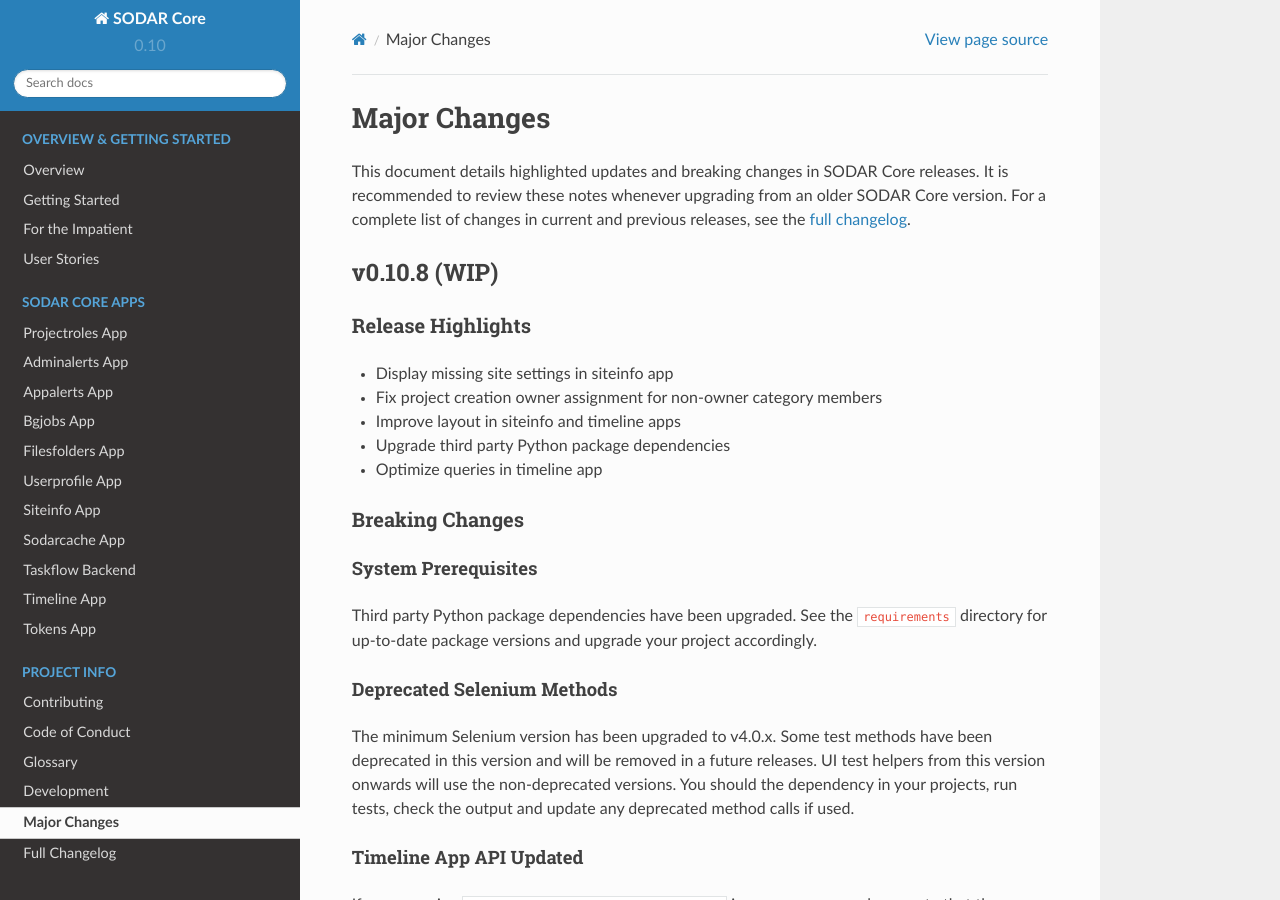
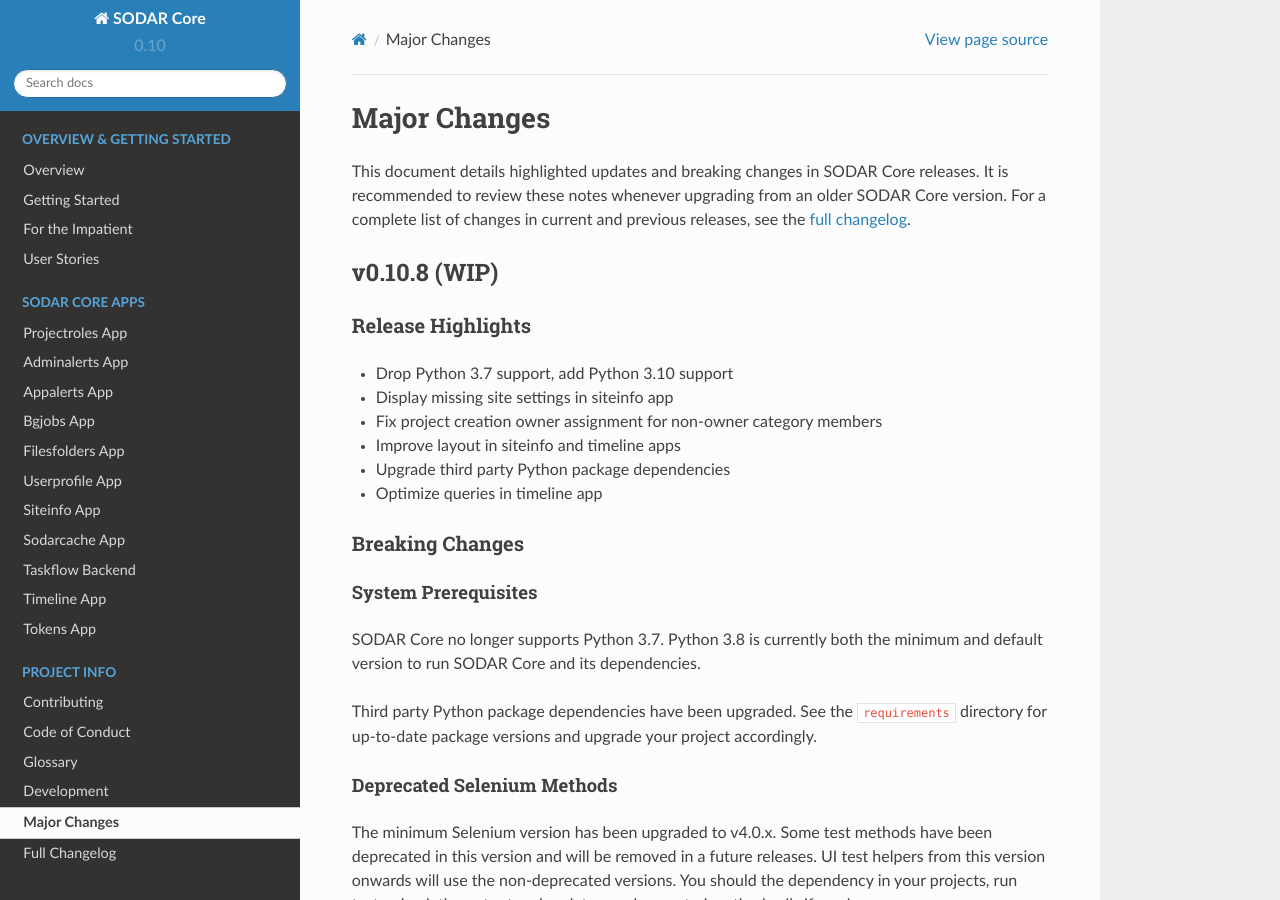
Before and after one commit to bihealth/sodar-core-legacy, a Sphinx documentation site: the page built from docs/source/major_changes.rst, in a window 1280 px wide and 900 px high. Built offline with Sphinx 7.4.7 and the Read the Docs theme 2.0.0, drawn with Linux system fonts in a browser that asks for light colours.

Commit message:
upgrade minimum python version to v3.8, add v3.10 support (#885)

```diff
--- a/CHANGELOG.rst
+++ b/CHANGELOG.rst
@@ -25,6 +25,7 @@
 -------
 
 - **General**
+    - Upgrade minimum Python version to v3.8, add v3.10 support (#885)
     - Upgrade minimum Django version to v3.2.12 (#879, #902)
     - Upgrade Python dependencies (#884, #893, #901)
 - **Projectroles**
--- a/CONTRIBUTING.rst
+++ b/CONTRIBUTING.rst
@@ -112,10 +112,10 @@
 4. If the pull request adds functionality, the docs should be updated. Put
    your new functionality into a function with a docstring, and add the
    feature to the list in ``CHANGELOG.rst``.
-5. The pull request should work for Python version 3.7, 3.8 and 3.9. Check
+5. The pull request should work for Python version 3.8, 3.9 and 3.10. Check
    https://github.com/bihealth/sodar-core/actions
    and make sure that the tests pass for supported Python versions.
-   From v1.0 onwards SODAR Core no longer supports Python 3.6.
+   From v0.10.8 onwards SODAR Core no longer supports Python 3.7.
 
 Deploying
 =========
--- a/docs/source/dev_sodar_core.rst
+++ b/docs/source/dev_sodar_core.rst
@@ -43,7 +43,7 @@
 System Installation
 -------------------
 
-First you need to install OS dependencies, PostgreSQL >=9.6 and Python >=3.7.
+First you need to install OS dependencies, PostgreSQL >=9.6 and Python >=3.8.
 
 .. code-block:: console
 
--- a/docs/source/for_the_impatient.rst
+++ b/docs/source/for_the_impatient.rst
@@ -54,7 +54,7 @@
     administrative user.
 
 Development Essentials
-    We assume that you have ``git``, Python 3.7 or above, and other essential
+    We assume that you have ``git``, Python 3.8 or above, and other essential
     tools installed.
     If you are using a mainstream Unix-like distribution (Mac qualifies) then
     you should be good to go.
--- a/docs/source/getting_started.rst
+++ b/docs/source/getting_started.rst
@@ -58,7 +58,7 @@
 - Ubuntu (20.04 Focal recommended and supported) / CentOS 7
 - System library requirements (see the ``utility`` directory and/or your own
   Django project)
-- Python >=3.7 (**NOTE:** Python 3.6 no longer supported in SODAR Core v0.10+)
+- Python >=3.8 (**NOTE:** Python 3.7 no longer supported in SODAR Core v0.10.8+)
 - Django 3.2
 - PostgreSQL >=9.6 and psycopg2-binary
 - Bootstrap 4.x
--- a/docs/source/major_changes.rst
+++ b/docs/source/major_changes.rst
@@ -16,6 +16,7 @@
 Release Highlights
 ==================
 
+- Drop Python 3.7 support, add Python 3.10 support
 - Display missing site settings in siteinfo app
 - Fix project creation owner assignment for non-owner category members
 - Improve layout in siteinfo and timeline apps
@@ -27,6 +28,9 @@
 
 System Prerequisites
 --------------------
+
+SODAR Core no longer supports Python 3.7. Python 3.8 is currently both the
+minimum and default version to run SODAR Core and its dependencies.
 
 Third party Python package dependencies have been upgraded. See the
 ``requirements`` directory for up-to-date package versions and upgrade your
--- a/setup.py
+++ b/setup.py
@@ -84,11 +84,11 @@
         'Operating System :: POSIX :: Linux',
         'Programming Language :: Python',
         'Programming Language :: Python :: 3',
-        'Programming Language :: Python :: 3.7',
         'Programming Language :: Python :: 3.8',
         'Programming Language :: Python :: 3.9',
+        'Programming Language :: Python :: 3.10',
         'Topic :: Internet :: WWW/HTTP',
         'Topic :: Internet :: WWW/HTTP :: Dynamic Content',
     ],
-    python_requires='>=3.7',
+    python_requires='>=3.8',
 )
```
Also changed, not shown: 2 other files.
